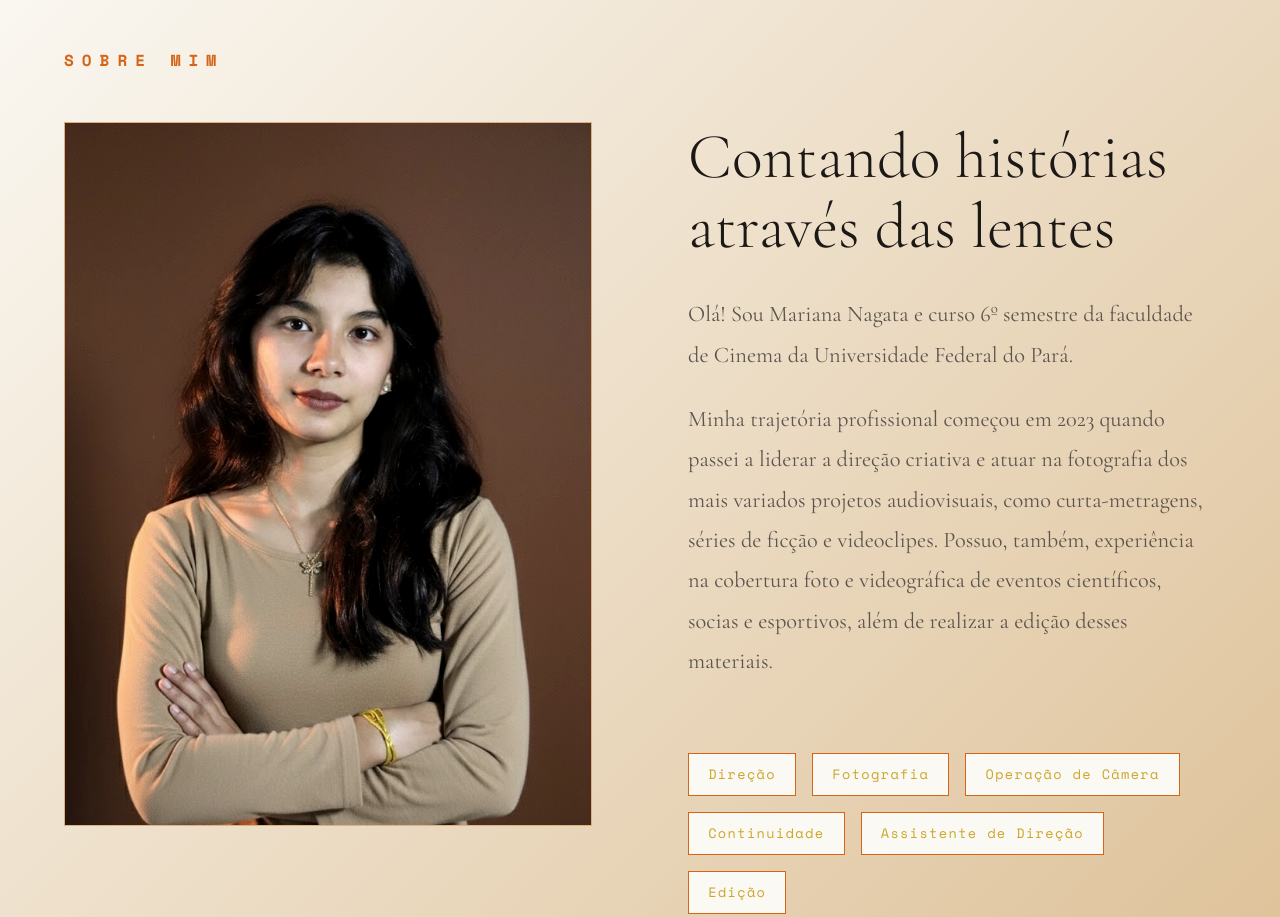
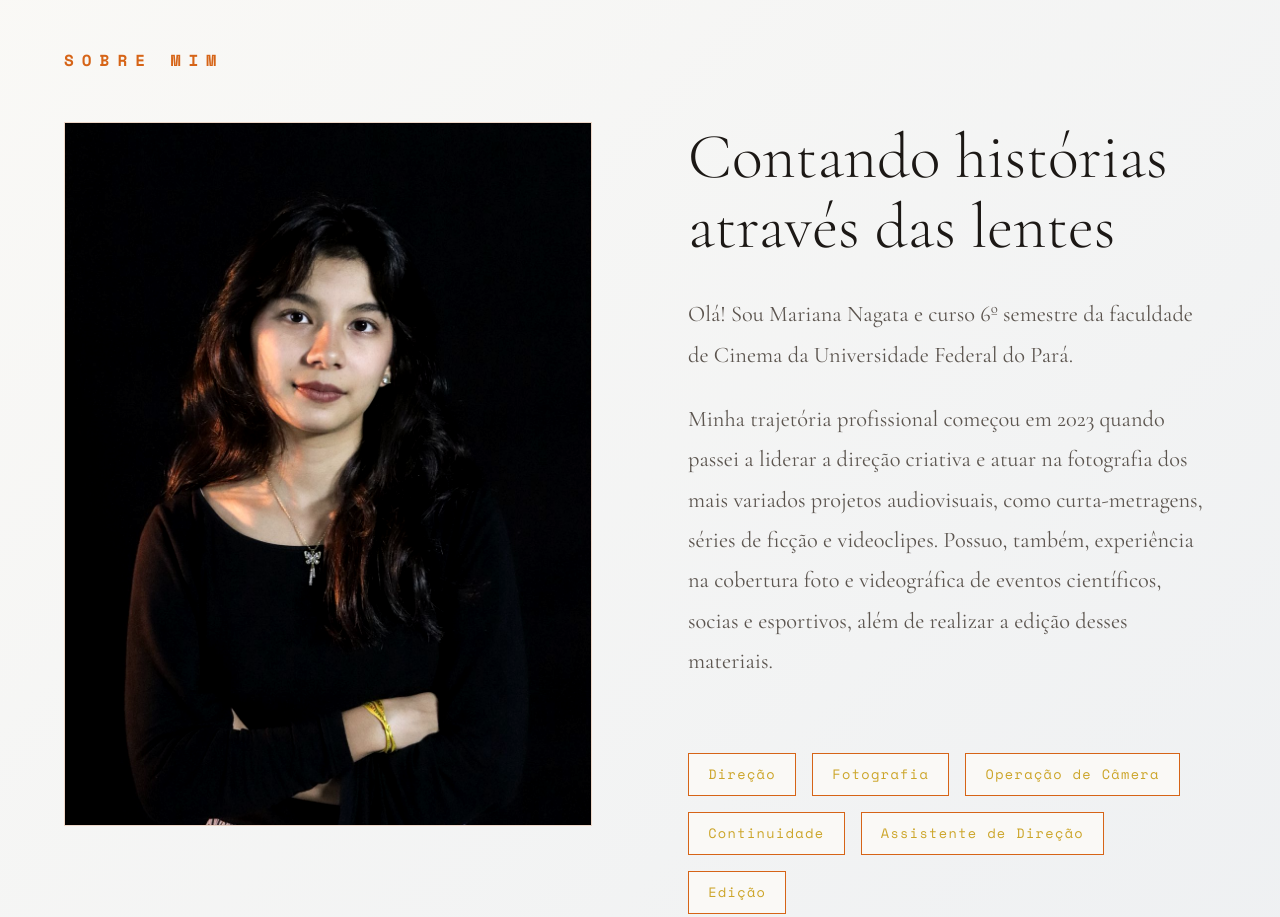
Before and after one commit to gustavobalbi/Portifolio-Mariana-Nagata, a plain HTML site: page index.html in a window 1280 px wide. Shown: the part 880-1797 px from the top of the page. Drawn offline with nearby package versions, Linux system fonts and the light colour scheme.

Commit message:
novas cores

```diff
--- a/index.html
+++ b/index.html
@@ -16,8 +16,8 @@
         }
 
         :root {
-            --bg-primary: #fbf9f4;
-            --bg-secondary: #ddc096;
+            --bg-primary: #faf9f6;
+            --bg-secondary: #eef0f2;
             --text-primary: #1c1815;
             --text-secondary: #5c554f;
             --accent: #d66417;
@@ -270,7 +270,7 @@
             font-family: 'Space Mono', monospace;
             font-size: 0.85rem;
             padding: 0.6rem 1.2rem;
-            background: #fbf9f4;
+            background: var(--bg-primary);
             border: 1px solid var(--accent);
             color: var(--accent-soft);
             letter-spacing: 0.1em;
@@ -620,7 +620,7 @@
         <h2 class="section-title">Sobre Mim</h2>
         <div class="about-grid">
             <div class="about-image-container">
-                <img src="imagens/eu-cv.jpg" alt="Seu Nome" class="about-image">
+                <img src="imagens/eu-cv1.jpg" alt="Seu Nome" class="about-image">
             </div>
             <div class="about-text fade-in">
                 <h2>Contando histórias através das lentes</h2>
```
Also changed, not shown: imagens/eu-cv1.jpg (added), imagens/eu-cv2.jpg (renamed from imagens/eu-cv.jpg).
